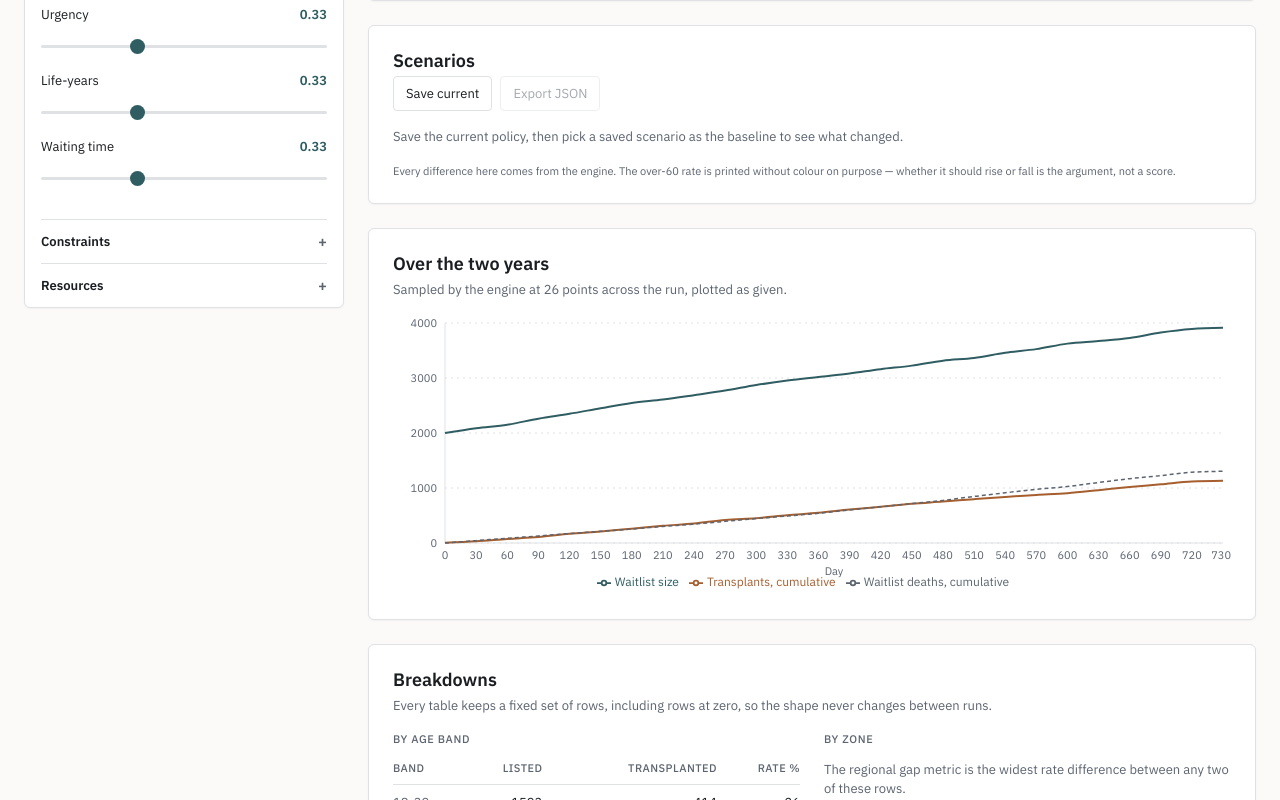
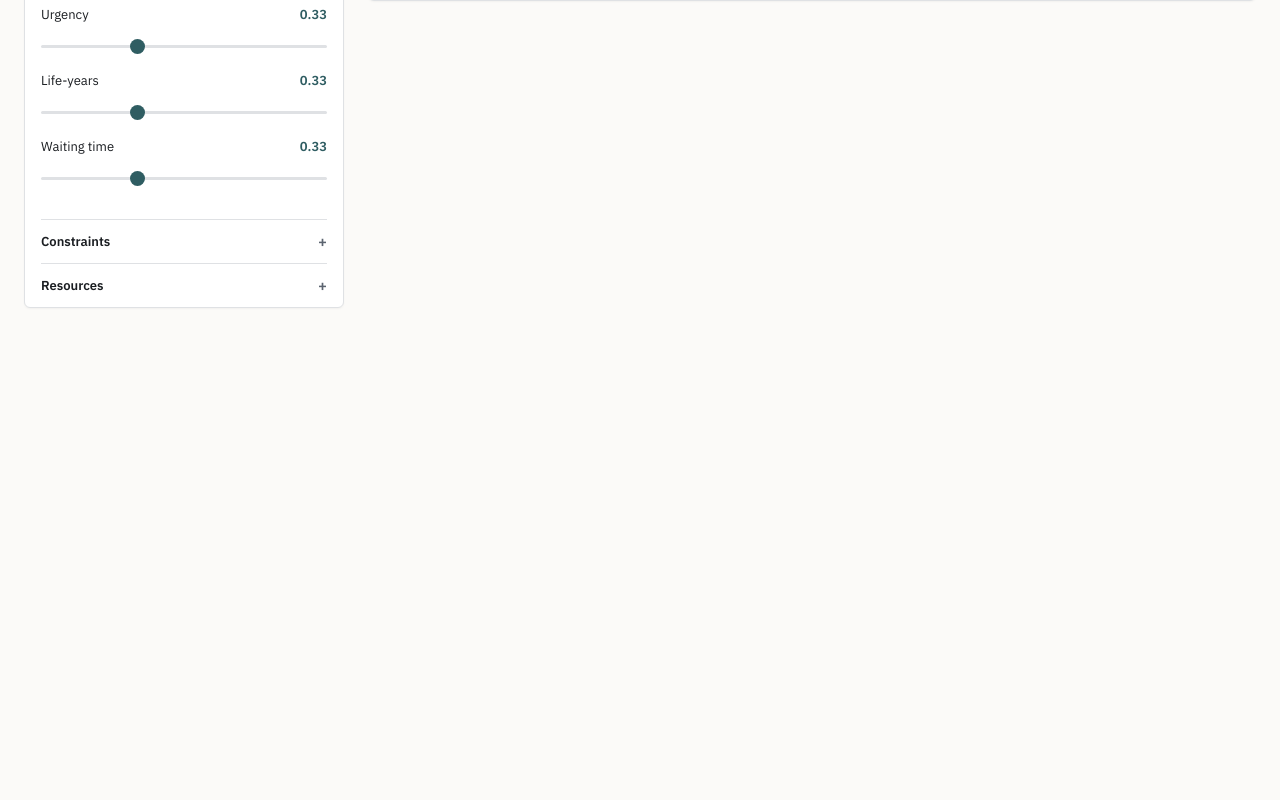
Before and after one commit to K-RANGARAJAN/Allocate, a React (Vite) app: page / in a window 1280 px wide. Shown: the part 500-1300 px from the top of the page. After the commit the page ends 856 px from the top, so only its background shows below. Built offline with nearby package versions, Linux system fonts and the light colour scheme.

Commit message:
Moved the page panels out of the app root

```diff
--- a/src/ui/App.tsx
+++ b/src/ui/App.tsx
@@ -1,19 +1,10 @@
-import { BreakdownTables } from "./components/BreakdownTables";
 import { ControlsPanel } from "./components/ControlsPanel";
 import { MetricGrid } from "./components/MetricGrid";
-import { ParetoPanel } from "./components/ParetoPanel";
-import { ScenarioPanel } from "./components/ScenarioPanel";
-import { SensitivityPanel } from "./components/SensitivityPanel";
-import { TimelineChart } from "./charts/TimelineChart";
 import { PresetButtons } from "./components/PresetButtons";
 import { usePolicyRun } from "./state/usePolicyRun";
-import { useEngineWorker } from "./state/useEngineWorker";
-import { useScenarios } from "./state/useScenarios";
 
 export function App() {
   const run = usePolicyRun();
-  const scenarios = useScenarios();
-  const worker = useEngineWorker();
 
   let status = "Simulating two years of allocation…";
   if (run.running === false) {
@@ -21,44 +12,12 @@ export function App() {
   }
 
   let results = null;
-  let tables = null;
-  let timeline = null;
-  let compare = null;
-  let sensitivity = null;
-  let pareto = null;
   if (run.outcome !== null) {
     results = (
       <section className="panel">
         <h2 className="panel-title">Outcome</h2>
         <p className="panel-note">{status}</p>
         <MetricGrid outcome={run.outcome} running={run.running} />
-      </section>
-    );
-
-    pareto = <ParetoPanel config={run.config} worker={worker} />;
-
-    sensitivity = <SensitivityPanel config={run.config} worker={worker} />;
-
-    compare = <ScenarioPanel outcome={run.outcome} store={scenarios} />;
-
-    timeline = (
-      <section className="panel">
-        <h2 className="panel-title">Over the two years</h2>
-        <p className="panel-note">
-          Sampled by the engine at 26 points across the run, plotted as given.
-        </p>
-        <TimelineChart timeline={run.outcome.timeline} />
-      </section>
-    );
-
-    tables = (
-      <section className="panel">
-        <h2 className="panel-title">Breakdowns</h2>
-        <p className="panel-note">
-          Every table keeps a fixed set of rows, including rows at zero, so the
-          shape never changes between runs.
-        </p>
-        <BreakdownTables breakdowns={run.outcome.breakdowns} />
       </section>
     );
   }
@@ -94,11 +53,6 @@ export function App() {
         <div className="stack">
           {placeholder}
           {results}
-          {compare}
-          {timeline}
-          {tables}
-          {sensitivity}
-          {pareto}
         </div>
       </div>
     </div>
```
Also changed, not shown: 1 other file (tests, documents, lock files or other folders).
